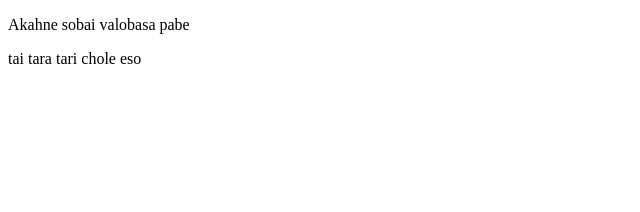
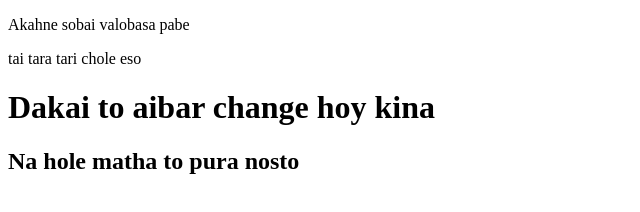
Before and after one commit to anowarul-desiner/Third-ripo, a plain HTML site: page index.html in a window 1280 px wide. Shown: the whole page, without its empty margins (0-640 px from the left). Drawn offline with Linux system fonts and the light colour scheme.

Commit message:
hossei nah

```diff
--- a/index.html
+++ b/index.html
@@ -9,5 +9,7 @@
 <body>
     <P>Akahne sobai valobasa pabe</P>
     <p>tai tara tari chole eso</p>
+    <h1>Dakai to aibar change hoy kina</h1>
+    <h2>Na hole matha to pura nosto</h2>
 </body>
 </html>
```
